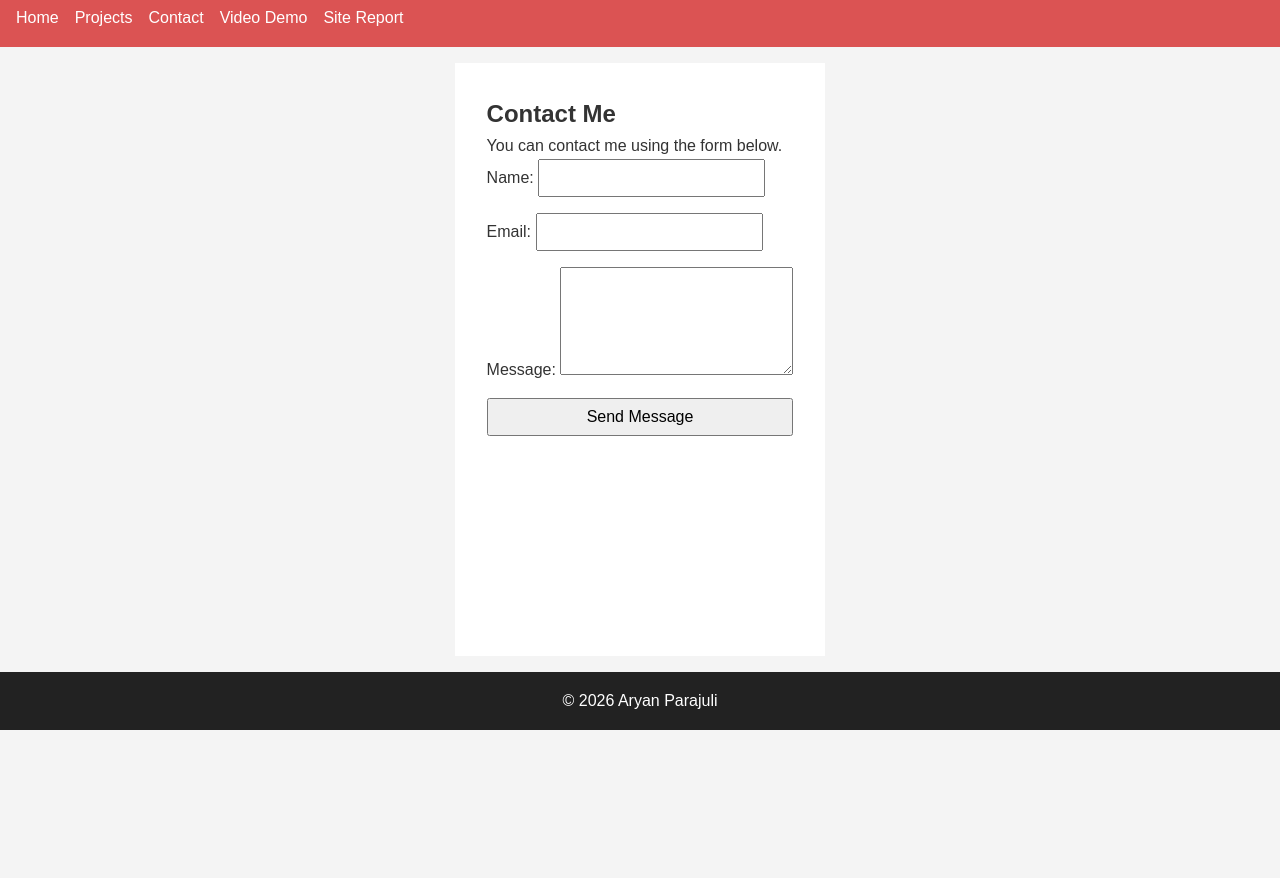
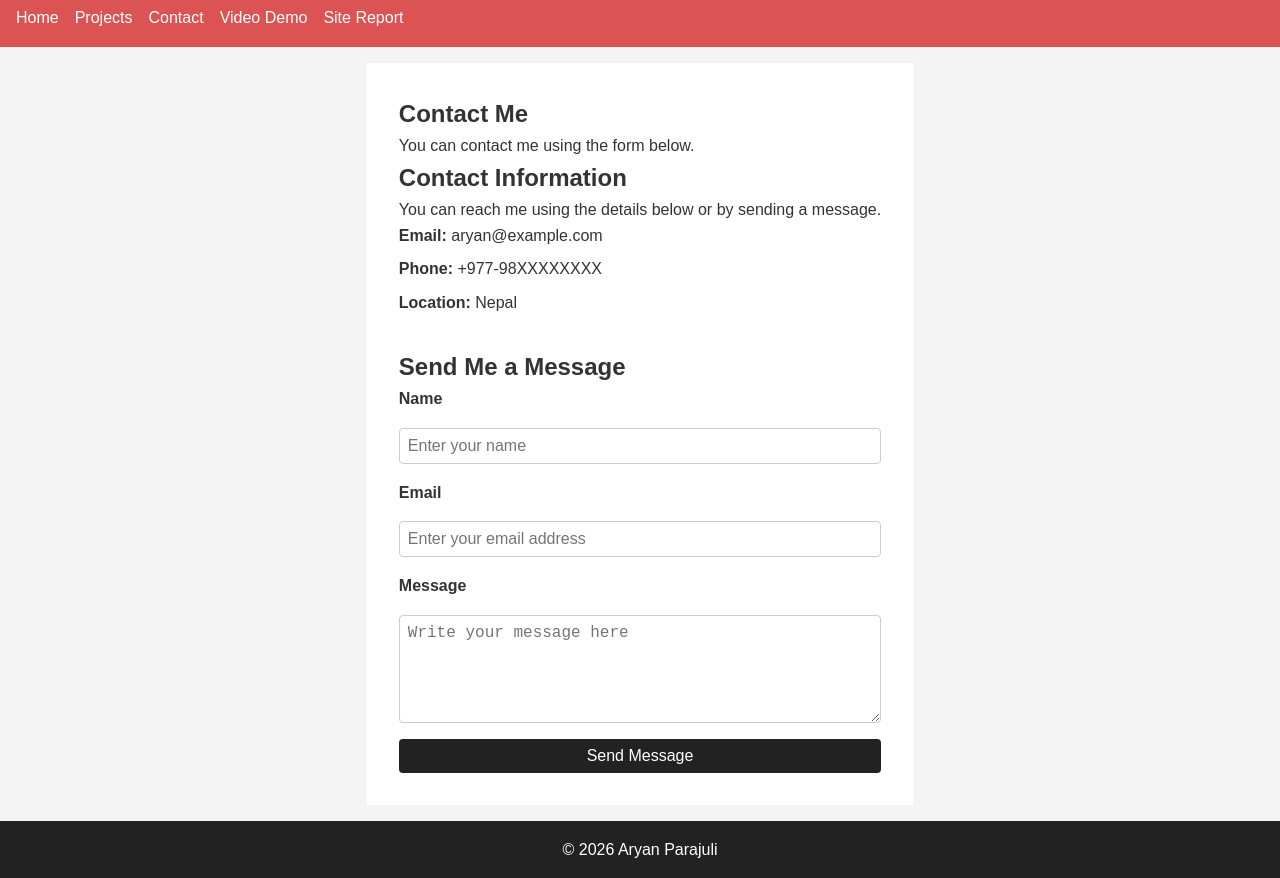
Before and after one commit to Aryan836-sys/web-assignment, a plain HTML site: page contact.html in a window 1280 px wide. Shown: the part 70-948 px from the top of the page. Before the commit the page ends 800 px from the top, so only its background shows below. Drawn offline with Linux system fonts and the light colour scheme.

Commit message:
made changes in contact page

```diff
--- a/contact.html
+++ b/contact.html
@@ -26,26 +26,55 @@
     <h2>Contact Me</h2>
     <p>You can contact me using the form below.</p>
   </section>
+  <section>
+  <h2>Contact Information</h2>
+  <p>You can reach me using the details below or by sending a message.</p>
+
+  <ul class="contact-details">
+    <li><strong>Email:</strong> aryan@example.com</li>
+    <li><strong>Phone:</strong> +977-98XXXXXXXX</li>
+    <li><strong>Location:</strong> Nepal</li>
+  </ul>
+</section>
+
 
   <section>
-    <form action="aryanprjl@gmail.com" method="post" enctype="text/plain">
-      <label>
-        Name:
-        <input type="text" name="name" required>
-      </label>
+    <section>
+  <h2>Send Me a Message</h2>
 
-      <label>
-        Email:
-        <input type="email" name="email" required>
-      </label>
+  <form action="mailto:aryan@example.com" method="post" enctype="text/plain">
 
-      <label>
-        Message:
-        <textarea name="message" rows="5" required></textarea>
-      </label>
+    <label for="name">Name</label>
+    <input
+      type="text"
+      id="name"
+      name="name"
+      placeholder="Enter your name"
+      required
+    >
 
-      <button type="submit">Send Message</button>
-    </form>
+    <label for="email">Email</label>
+    <input
+      type="email"
+      id="email"
+      name="email"
+      placeholder="Enter your email address"
+      required
+    >
+
+    <label for="message">Message</label>
+    <textarea
+      id="message"
+      name="message"
+      rows="5"
+      placeholder="Write your message here"
+      required
+    ></textarea>
+
+    <button type="submit">Send Message</button>
+  </form>
+</section>
+
   </section>
 </main>
 
--- a/style.css
+++ b/style.css
@@ -200,3 +200,48 @@ body {
     grid-column: span 1;
   }
 }
+
+/* CONTACT PAGE */
+.contact-details {
+  list-style: none;
+  padding-left: 0;
+  margin-bottom: 2rem;
+}
+
+.contact-details li {
+  margin-bottom: 0.5rem;
+}
+
+/* Form styling */
+form {
+  max-width: 500px;
+}
+
+label {
+  font-weight: bold;
+}
+
+input,
+textarea {
+  border: 1px solid #ccc;
+  border-radius: 4px;
+}
+
+input:focus,
+textarea:focus {
+  outline: none;
+  border-color: #555;
+}
+
+button {
+  background-color: #222;
+  color: #fff;
+  border: none;
+  cursor: pointer;
+  border-radius: 4px;
+  transition: background-color 0.2s ease;
+}
+
+button:hover {
+  background-color: #444;
+}
```
